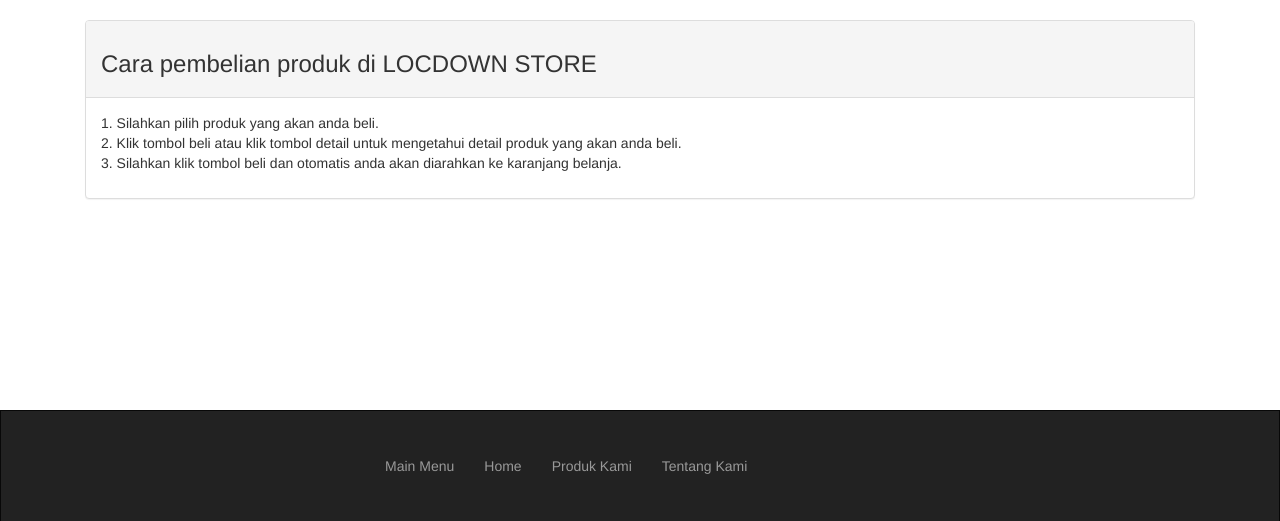
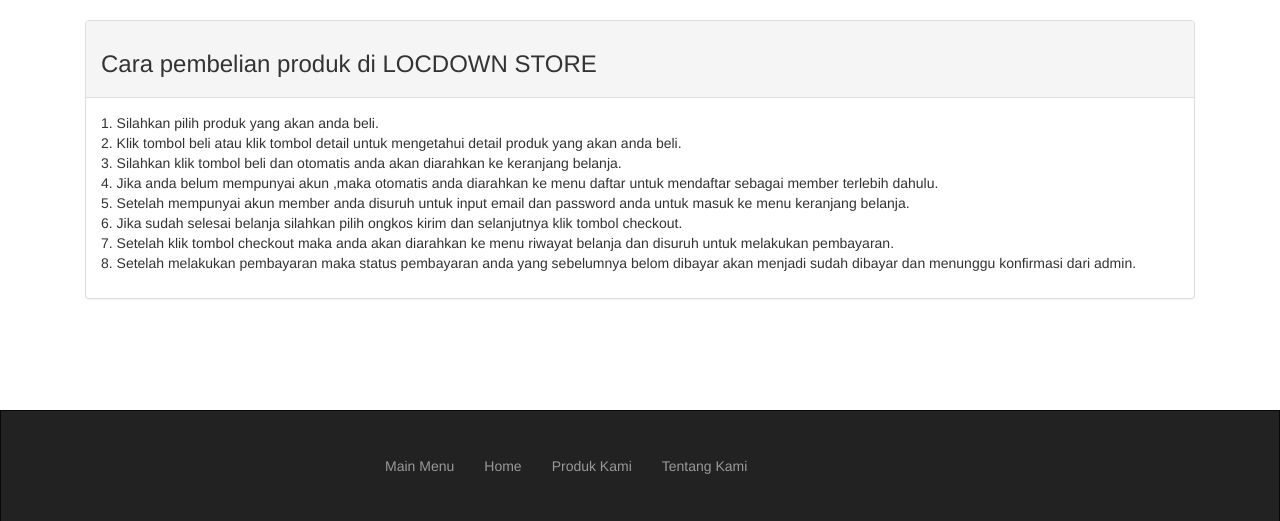
Before and after one commit to csynoers/locdownstore, a PHP site: page /index.php?page=cara-pembelian in a window 1280 px wide. Shown: the part 192-713 px from the top of the page. Run offline with PHP 8.4, Linux system fonts and the light colour scheme.

Commit message:
update cara pembelian

```diff
--- a/cara_pembelian.php
+++ b/cara_pembelian.php
@@ -9,7 +9,12 @@
 					<p>
 						1. Silahkan pilih produk yang akan anda beli.<br>
 						2. Klik tombol beli atau klik tombol detail untuk mengetahui detail produk yang akan anda beli.<br>
-						3. Silahkan klik tombol beli dan otomatis anda akan diarahkan ke karanjang belanja.
+						3. Silahkan klik tombol beli dan otomatis anda akan diarahkan ke keranjang belanja.<br>
+						4. Jika anda belum mempunyai akun ,maka otomatis anda diarahkan ke menu daftar untuk mendaftar sebagai member terlebih dahulu.<br>
+						5. Setelah mempunyai akun member anda disuruh untuk input email dan password anda untuk masuk ke menu keranjang belanja.<br>
+						6. Jika sudah selesai belanja silahkan pilih ongkos kirim dan selanjutnya klik tombol checkout.<br>
+						7. Setelah klik tombol checkout maka anda akan diarahkan ke menu riwayat belanja dan disuruh untuk melakukan pembayaran.<br>
+						8. Setelah melakukan pembayaran maka status pembayaran anda yang sebelumnya belom dibayar akan menjadi sudah dibayar dan menunggu konfirmasi dari admin.<br>
 					</p>
 				</div>
 			</div>
```
